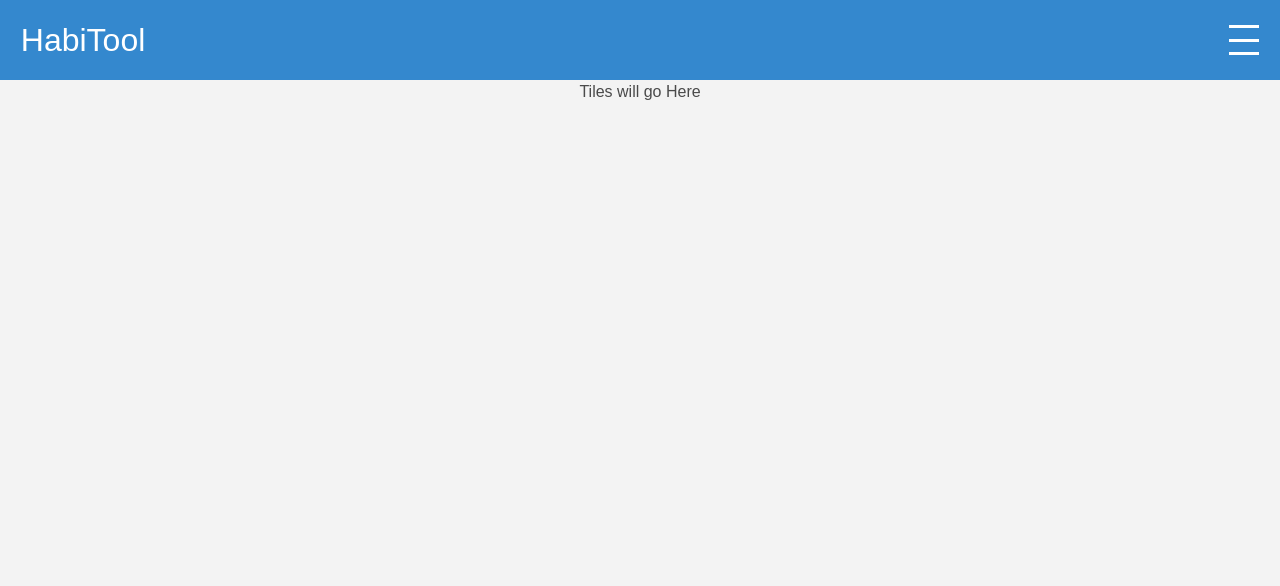
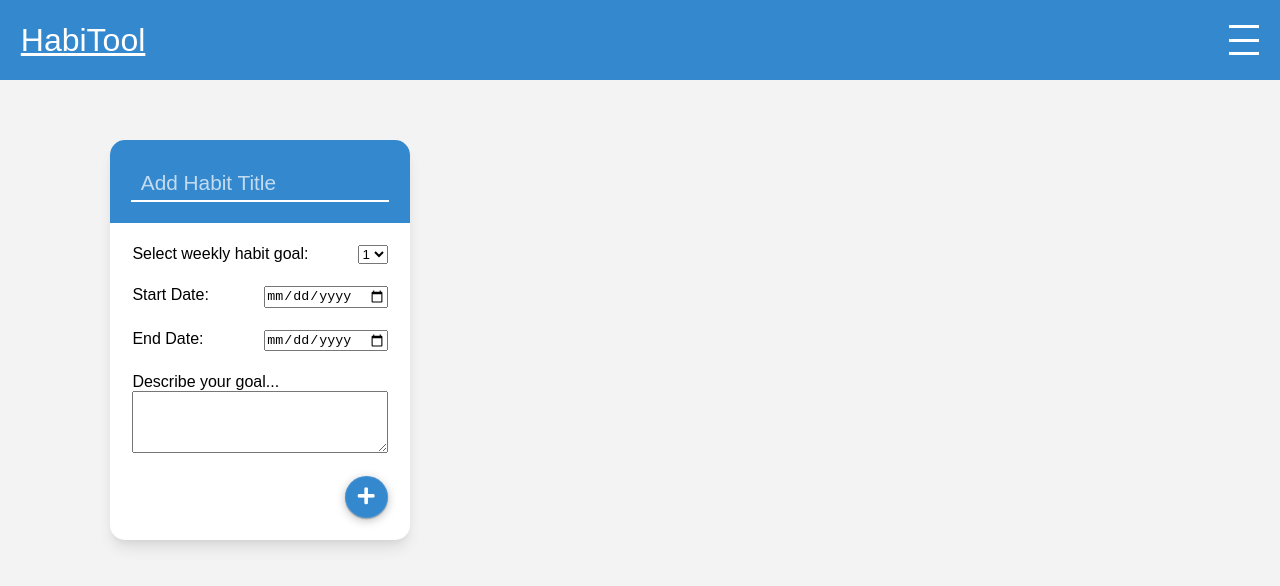
Before and after one commit to Habitool/habitool-app, a React (Create React App) app: page /dashboard in a window 1280 px wide. Shown: the top 586 px of the page. Built offline with nearby package versions, Linux system fonts and the light colour scheme.

Commit message:
Set up dashboard screen, write starter tile and css

```diff
--- /dev/null
+++ b/client/components/StarterTile.js
@@ -0,0 +1,45 @@
+import React from 'react';
+import '../stylesheets/components/StarterTile.css';
+
+const StarterTile = () => {
+  return (
+    <form className="starter-tile">
+      <div className="starter-tile__header">
+        <input type="text" name="habitTitle" placeholder="Add Habit Title" />
+      </div>
+      <div className="starter-tile__content-container">
+        <div className="starter-tile__repeater">
+          <label htmlFor="cadence-selector">Select weekly habit goal:</label>
+          <select name="cadence-selector" id="cadence-selector">
+            <option value="1">1</option>
+            <option value="2">2</option>
+            <option value="3">3</option>
+            <option value="4">4</option>
+            <option value="5">5</option>
+            <option value="6">6</option>
+            <option value="7">7</option>
+          </select>
+        </div>
+        <div id="start-date-group">
+          <label htmlFor="start-date">Start Date:</label>
+          <input type="date" id="start-date" name="habit-start"/>
+        </div>
+        <div id="end-date-group">
+          <label htmlFor="end-date">End Date:</label>
+          <input type="date" id="end-date" name="habit-end"/>
+        </div>
+        <div className="starter-tile__description">
+          <label htmlFor="habit-description">Describe your goal...</label>
+          <textarea type="text" name="habit-description" id="habit-description" rows="4" placeholder=""></textarea>
+        </div>
+        <div className="starter-tile__add-btn">
+          <button>
+            <i className="fas fa-plus"></i>
+          </button>
+        </div>
+      </div>
+    </form>
+  );
+};
+
+export default StarterTile;
--- a/client/index.html
+++ b/client/index.html
@@ -5,7 +5,7 @@
   <meta http-equiv="X-UA-Compatible" content="IE=edge">
   <meta name="viewport" content="width=device-width, initial-scale=1.0">
   <link rel="stylesheet" href="https://cdnjs.cloudflare.com/ajax/libs/font-awesome/5.15.3/css/all.min.css" integrity="sha512-iBBXm8fW90+nuLcSKlbmrPcLa0OT92xO1BIsZ+ywDWZCvqsWgccV3gFoRBv0z+8dLJgyAHIhR35VZc2oM/gI1w==" crossorigin="anonymous" referrerpolicy="no-referrer" />
-  <link rel="stylesheet" href="https://cdn.jsdelivr.net/npm/bulma@0.9.2/css/bulma.min.css">
+  <!-- <link rel="stylesheet" href="https://cdn.jsdelivr.net/npm/bulma@0.9.2/css/bulma.min.css"> -->
   <title>HabiTool</title>
 </head>
 <body>
--- a/client/screens/DashboardScreen.js
+++ b/client/screens/DashboardScreen.js
@@ -1,11 +1,15 @@
 import React from 'react';
 import '../stylesheets/screens/DashboardScreen.css';
+
+// Component Imports
+import StarterTile from '../components/StarterTile';
+
 
 const DashboardScreen = () => {
   return (
     <div className="dashboard__screen">
       <div className="dashboard__habit-tiles">
-        <h1>Tiles will go Here</h1>
+        <StarterTile />
       </div>
     </div>
   );
--- /dev/null
+++ b/client/stylesheets/components/StarterTile.css
@@ -0,0 +1,92 @@
+.starter-tile {
+  width: 300px;
+  height: 400px;
+  background-color: #fff;
+  display: flex;
+  flex-direction: column;
+  border-radius: 15px;
+  overflow: hidden;
+  box-shadow: rgba(0, 0, 0, 0.1) 0px 10px 15px -3px, rgba(0, 0, 0, 0.05) 0px 4px 6px -2px;
+}
+
+.starter-tile__header {
+  width: 100%;
+  background-color: #3488ce;
+  padding:  1.3rem;
+  display: flex;
+  justify-content: center;
+  align-items: center;
+}
+
+.starter-tile__header > input {
+  width: 100%;
+  padding: 10px 10px 5px 10px;
+  font-size: 1.3rem;
+  color: #fff;
+  background-color: transparent;
+  border: none;
+  border-bottom: solid 2px #fff;
+}
+
+.starter-tile__header > input:focus,
+.starter-tile__header > input:active {
+  border: none,
+
+}
+
+.starter-tile__header > input::placeholder {
+  color: #fff;
+  opacity: .7;
+}
+
+.starter-tile__content-container {
+  padding: 1.4rem;
+  width: 100%;
+  height: 100%;
+  display: flex;
+  flex-direction: column;
+  justify-content: space-between;
+}
+
+.starter-tile__repeater {
+  display: flex;
+  justify-content: space-between;
+}
+
+.starter-tile__date-selector {
+  display: flex;
+  flex-direction: column;
+}
+
+#start-date-group,
+#end-date-group {
+  display: flex;
+  justify-content: space-between;
+}
+
+.starter-tile__description {
+  display: flex;
+  flex-direction: column;
+}
+
+.starter-tile__add-btn {
+  display: flex;
+  justify-content: flex-end;
+  align-items: flex-end;
+}
+
+.starter-tile__add-btn > button {
+  background-color: #3488ce;
+  color: #fff;
+  font-size: 1.2rem;
+  padding: 10px 13px;
+  border: none;
+  border-radius: 50%;
+  cursor: pointer;
+  box-shadow: rgba(0, 0, 0, 0.25) 0px 0.0625em 0.0625em, rgba(0, 0, 0, 0.25) 0px 0.125em 0.5em, rgba(255, 255, 255, 0.1) 0px 0px 0px 1px inset;
+  transition: all 200ms ease-out;
+}
+
+.starter-tile__add-btn > button:hover {
+  background-color: #28699E;
+}
--- a/client/stylesheets/screens/DashboardScreen.css
+++ b/client/stylesheets/screens/DashboardScreen.css
@@ -2,6 +2,13 @@
   display: flex;
   flex-direction: column;
   justify-content: center;
-  align-items: center;
-  padding: 80px;
+  align-items: start;
+  padding: 90px;
 }
+
+.dashboard__habit-tiles {
+  padding: 50px 20px;
+  display: grid;
+  grid-template-columns: repeat(4, 1fr);
+  gap: 1.5rem;
+}
```
Also changed, not shown: client/screens/LoginScreen.js (line endings or trailing spaces).
